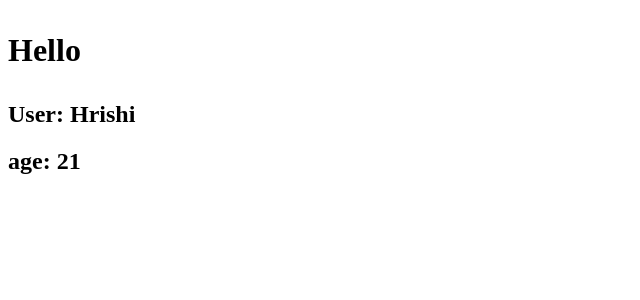
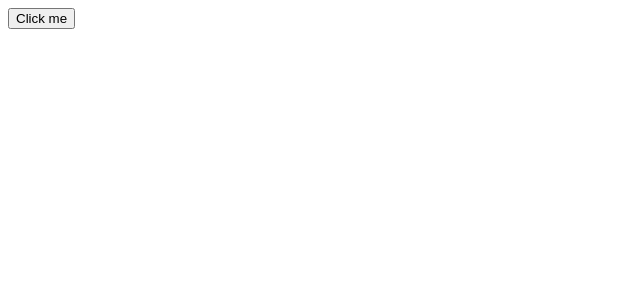
Before and after one commit to Hrisshhii/react-practice, a React (Vite) app in the folder Typescript-practice/: page / in a window 1280 px wide. Shown: the top 300 px of the page, without its empty margins (0-640 px from the left). Built offline with nearby package versions, Linux system fonts and the light colour scheme.

Commit message:
Props to button

```diff
--- a/Typescript-practice/src/App.tsx
+++ b/Typescript-practice/src/App.tsx
@@ -1,5 +1,9 @@
 
-import Users from './Components/Users'
+import Buttons from './Components/Buttons'
+//import Users from './Components/Users'
+
+
+
 // import { Annotations } from './Basics/Annotations'
 // import { Arrays } from './Basics/Arrays'
 // import ClassOOP from './Basics/ClassOOP'
@@ -15,9 +19,15 @@ function App() {
       {<ClassOOP />}
       {<Interfaces />}
       {<TypeNarrowing />} */}
-      <Users name={"Hrishi"} age={21}>
+
+      {/*
+        react with typescript
+      */}
+
+      {/* <Users name={"Hrishi"} age={21}>
         <p>Hello</p>
-      </Users>
+      </Users> */}
+      <Buttons label="Click me" onClick={()=>console.log("Clicked")} disabled={false} />
     </>
   )
 }
--- /dev/null
+++ b/Typescript-practice/src/Components/Buttons.tsx
@@ -0,0 +1,14 @@
+type Props={
+    label: string;
+    onClick:()=>void;
+    disabled: boolean;
+};
+const Buttons = ({label,onClick,disabled}: Props) => {
+  return (
+    <div>
+        <button onClick={onClick} disabled={disabled}>{label}</button>
+    </div>
+  )
+}
+
+export default Buttons
```
